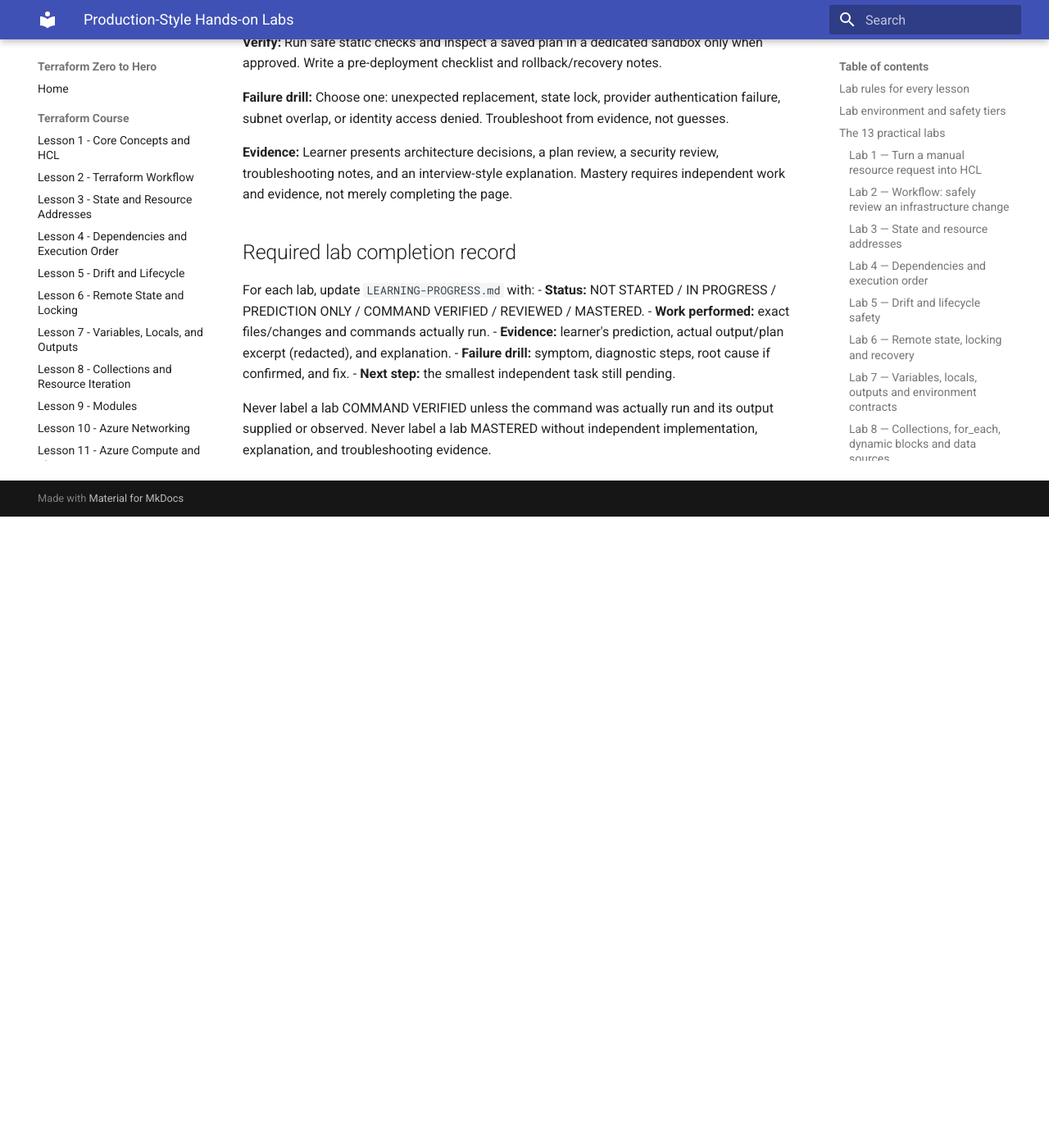
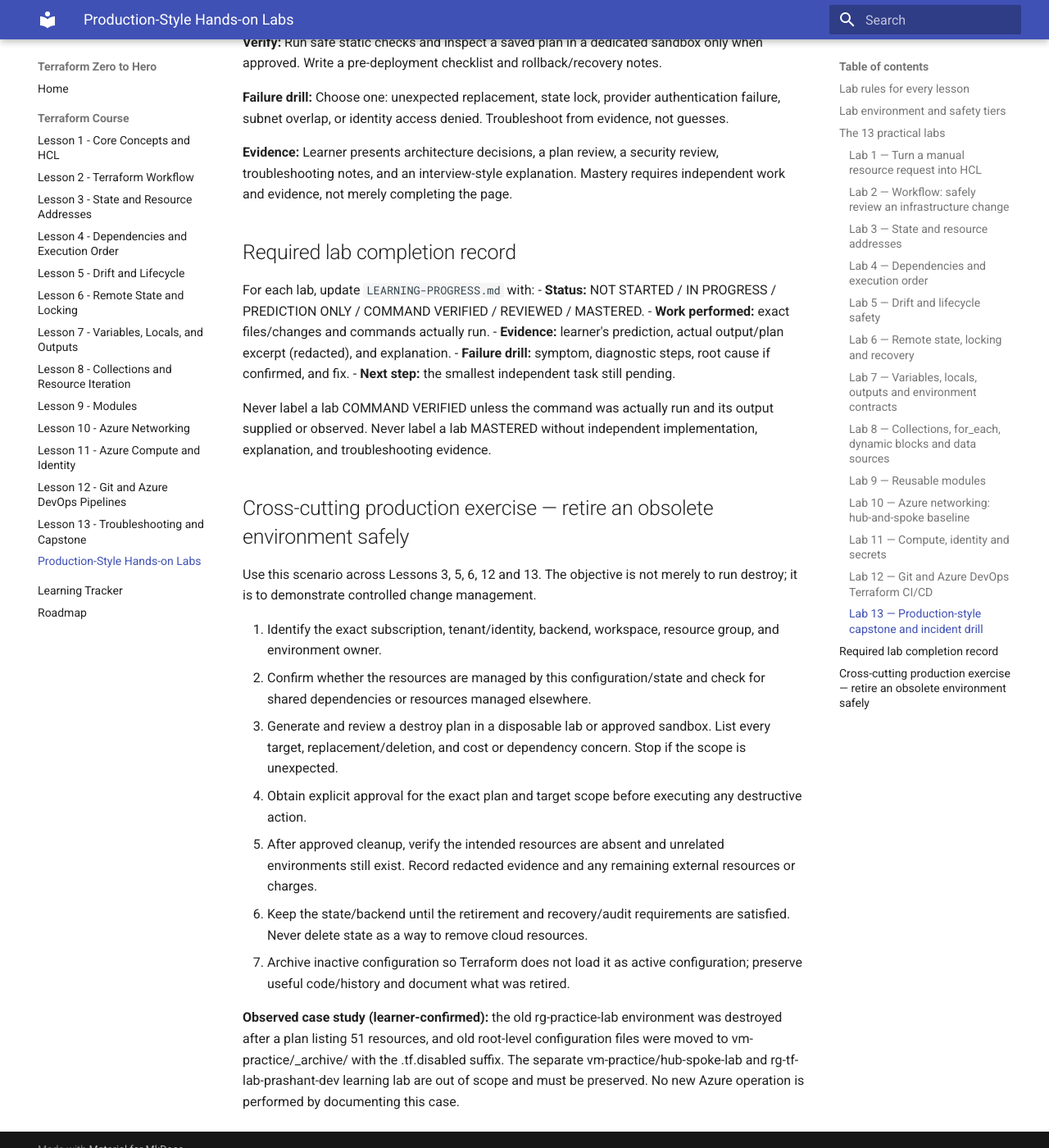
Before and after one commit to pshewale-dev/terraform-azure-lab, an MkDocs documentation site: the page built from docs/production-labs.md, in a window 1280 px wide and 1400 px high, scrolled down 6534 px. Shown: the whole window at 82% size. Built offline with MkDocs 1.6.1 and Material for MkDocs 9.7.7, drawn with Linux system fonts in a browser that asks for light colours; before the commit the page ends 7164 px from its top, so only the background shows below that.

Commit message:
docs: align handoff and labs with cleanup checkpoint

```diff
--- a/docs/production-labs.md
+++ b/docs/production-labs.md
@@ -182,3 +182,18 @@ For each lab, update `LEARNING-PROGRESS.md` with:
 - **Next step:** the smallest independent task still pending.
 
 Never label a lab COMMAND VERIFIED unless the command was actually run and its output supplied or observed. Never label a lab MASTERED without independent implementation, explanation, and troubleshooting evidence.
+
+
+## Cross-cutting production exercise — retire an obsolete environment safely
+
+Use this scenario across Lessons 3, 5, 6, 12 and 13. The objective is not merely to run destroy; it is to demonstrate controlled change management.
+
+1. Identify the exact subscription, tenant/identity, backend, workspace, resource group, and environment owner.
+2. Confirm whether the resources are managed by this configuration/state and check for shared dependencies or resources managed elsewhere.
+3. Generate and review a destroy plan in a disposable lab or approved sandbox. List every target, replacement/deletion, and cost or dependency concern. Stop if the scope is unexpected.
+4. Obtain explicit approval for the exact plan and target scope before executing any destructive action.
+5. After approved cleanup, verify the intended resources are absent and unrelated environments still exist. Record redacted evidence and any remaining external resources or charges.
+6. Keep the state/backend until the retirement and recovery/audit requirements are satisfied. Never delete state as a way to remove cloud resources.
+7. Archive inactive configuration so Terraform does not load it as active configuration; preserve useful code/history and document what was retired.
+
+**Observed case study (learner-confirmed):** the old rg-practice-lab environment was destroyed after a plan listing 51 resources, and old root-level configuration files were moved to vm-practice/_archive/ with the .tf.disabled suffix. The separate vm-practice/hub-spoke-lab and rg-tf-lab-prashant-dev learning lab are out of scope and must be preserved. No new Azure operation is performed by documenting this case.
```
